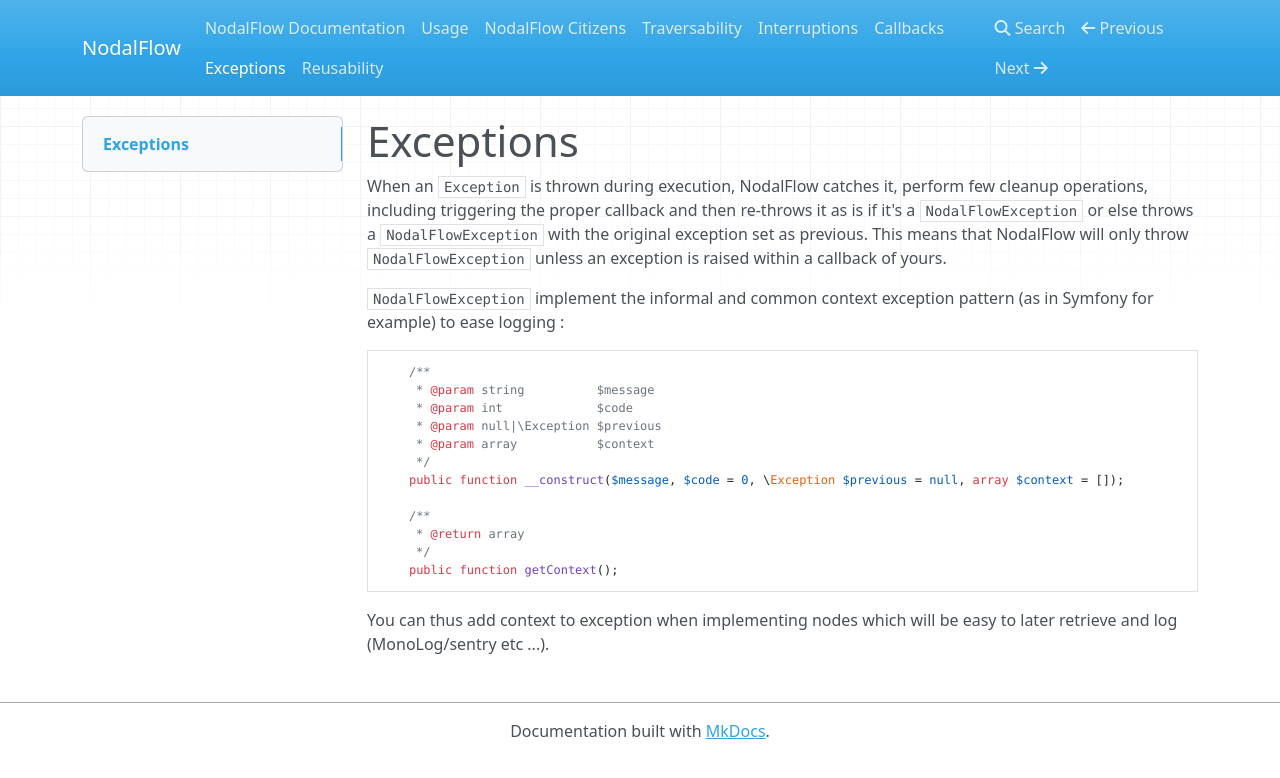
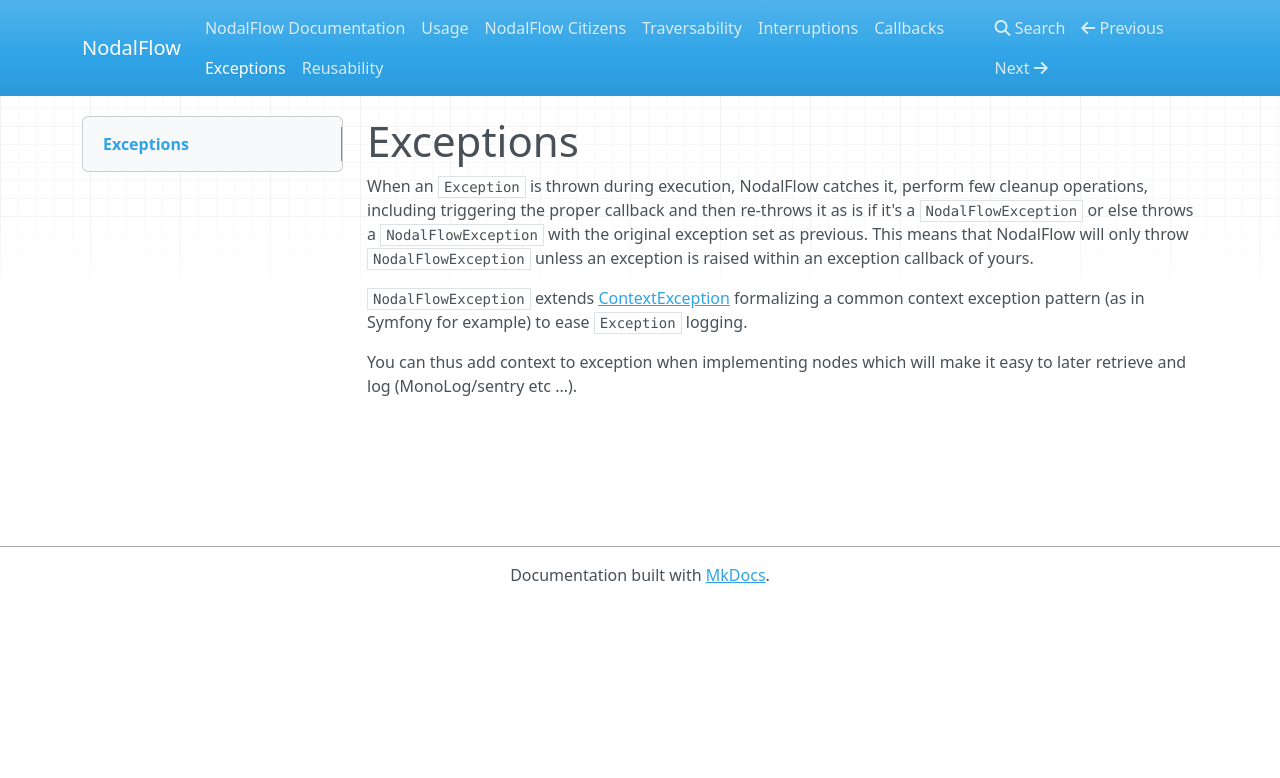
Before and after one commit to fab2s/NodalFlow, an MkDocs documentation site: the page built from docs/exceptions.md, in a window 1280 px wide. Shown: the top 778 px of the page. Built offline with MkDocs 1.6.1, drawn with Linux system fonts in a browser that asks for light colours; nearby versions of some CDN libraries; old or Windows-style settings are respelled for this version of MkDocs.

Commit message:
exception doc

````diff
--- a/docs/exceptions.md
+++ b/docs/exceptions.md
@@ -1,22 +1,8 @@
 # Exceptions
 
 
-When an `Exception` is thrown during execution, NodalFlow catches it, perform few cleanup operations, including triggering the proper callback and then re-throws it as is if it's a `NodalFlowException` or else throws a `NodalFlowException` with the original exception set as previous. This means that NodalFlow will only throw `NodalFlowException` unless an exception is raised within a callback of yours.
+When an `Exception` is thrown during execution, NodalFlow catches it, perform few cleanup operations, including triggering the proper callback and then re-throws it as is if it's a `NodalFlowException` or else throws a `NodalFlowException` with the original exception set as previous. This means that NodalFlow will only throw `NodalFlowException` unless an exception is raised within an exception callback of yours.
 
-`NodalFlowException` implement the informal and common context exception pattern (as in Symfony for example) to ease logging :
-```php
-    /**
-     * @param string          $message
-     * @param int             $code
-     * @param null|\Exception $previous
-     * @param array           $context
-     */
-    public function __construct($message, $code = 0, \Exception $previous = null, array $context = []);
+`NodalFlowException` extends [ContextException](https://github.com/fab2s/ContextException) formalizing a common context exception pattern (as in Symfony for example) to ease `Exception` logging.
 
-    /**
-     * @return array
-     */
-    public function getContext();
-```
-
-You can thus add context to exception when implementing nodes which will be easy to later retrieve and log (MonoLog/sentry etc ...).
+You can thus add context to exception when implementing nodes which will make it easy to later retrieve and log (MonoLog/sentry etc ...).
````
